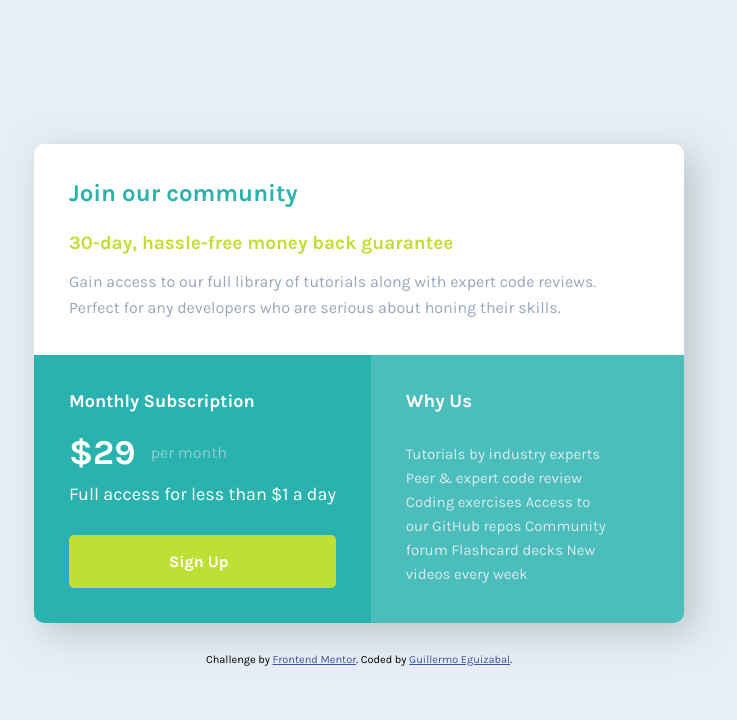
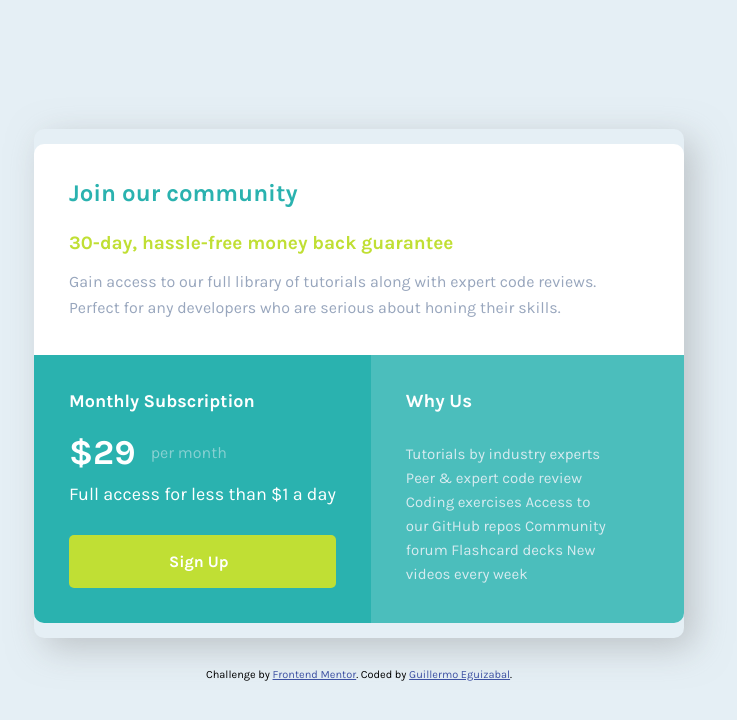
Before and after one commit to cgeguizabal/Single-Price-Grid-Component, a plain HTML site: page index.html in a window 1280 px wide. Shown: the whole page, without its empty margins (281-1018 px from the left). Drawn offline with Linux system fonts and the light colour scheme.

Commit message:
Update padding style.css

```diff
--- a/assets/css/style.css
+++ b/assets/css/style.css
@@ -41,6 +41,7 @@ body {
   grid-template-rows: 1fr;
   max-width: 65rem;
   border-radius: 1rem;
+padding: 1.5rem 0;
 
   box-shadow: 10px 10px 35px hsla(214, 4%, 69%, 0.7);
 }
```
